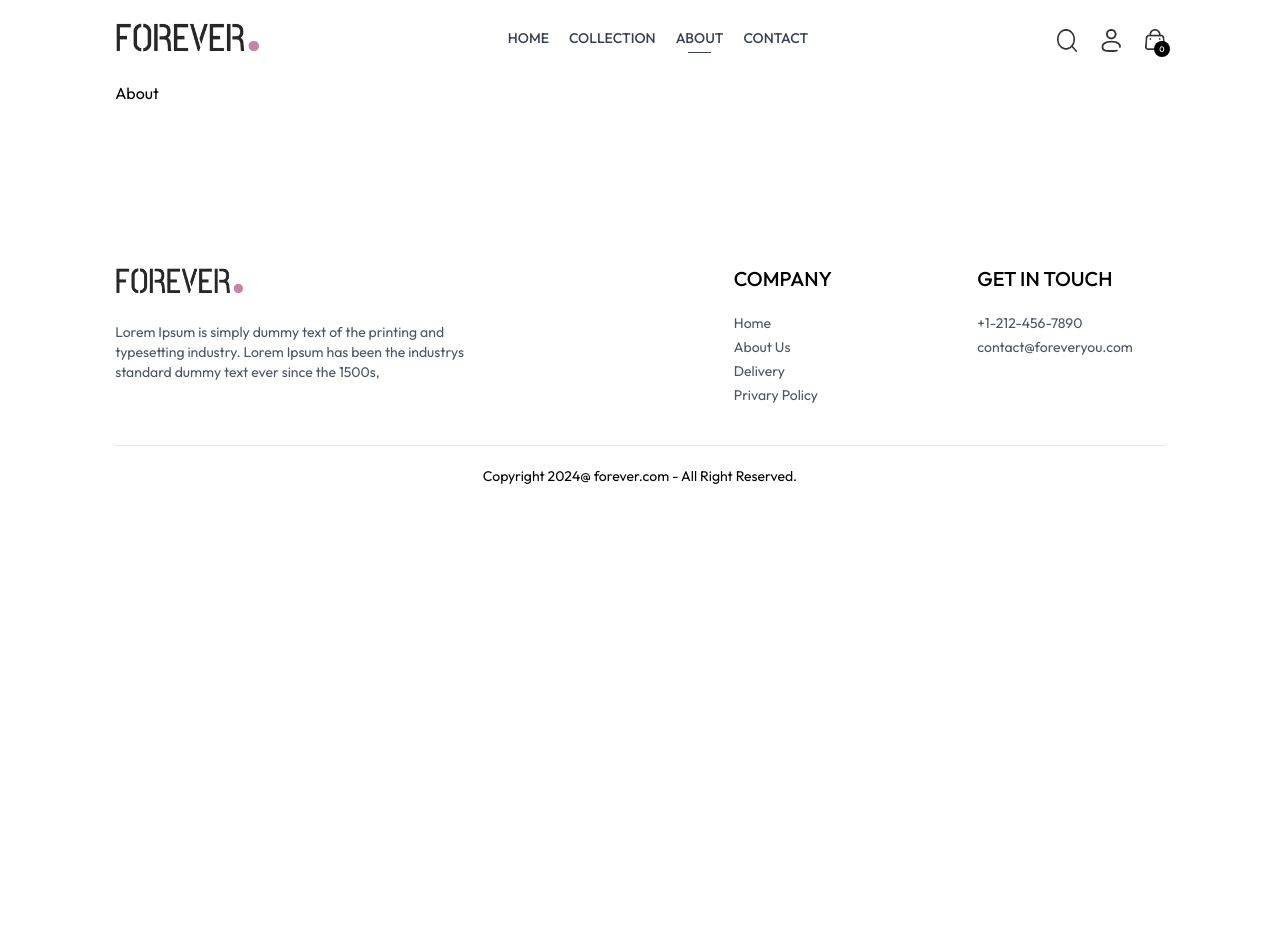
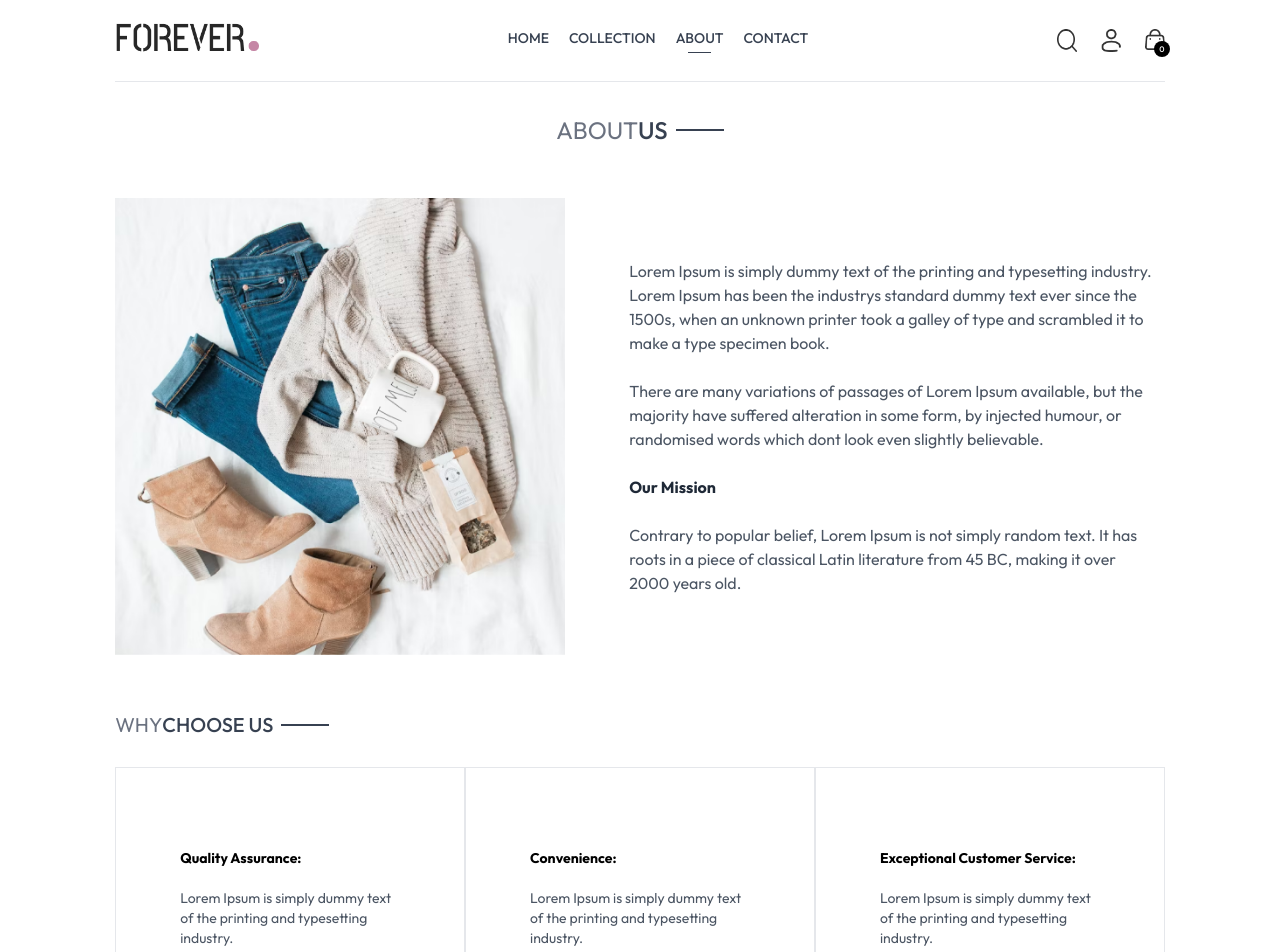
Before and after one commit to sheptianbagjautama/react-ecommerce, a React (Vite) app in the folder frontend/: page /about in a window 1280 px wide. Shown: the top 952 px of the page. Before the commit the page ends 800 px from the top, so only its background shows below. Built offline with nearby package versions, Linux system fonts and the light colour scheme.

Commit message:
Develop About Page

```diff
--- a/frontend/src/pages/About.jsx
+++ b/frontend/src/pages/About.jsx
@@ -1,7 +1,74 @@
 import React from "react";
+import Title from "../components/Title";
+import { assets } from "../assets/assets";
+import NewsletterBox from "../components/NewsletterBox";
 
 const About = () => {
-  return <div>About</div>;
+  return (
+    <div>
+      <div className="text-2xl text-center pt-8 border-t">
+        <Title text1="ABOUT" text2="US" />
+      </div>
+
+      <div className="my-10 flex flex-col md:flex-row gap-16">
+        <img
+          src={assets.about_img}
+          className="w-full md:max-w-[450px]"
+          alt=""
+        />
+        <div className="flex flex-col justify-center gap-6 md:w-2/4 text-gray-600">
+          <p>
+            Lorem Ipsum is simply dummy text of the printing and typesetting
+            industry. Lorem Ipsum has been the industrys standard dummy text
+            ever since the 1500s, when an unknown printer took a galley of type
+            and scrambled it to make a type specimen book.
+          </p>
+          <p>
+            There are many variations of passages of Lorem Ipsum available, but
+            the majority have suffered alteration in some form, by injected
+            humour, or randomised words which dont look even slightly
+            believable.
+          </p>
+          <b className="text-gray-800">Our Mission</b>
+          <p>
+            Contrary to popular belief, Lorem Ipsum is not simply random text.
+            It has roots in a piece of classical Latin literature from 45 BC,
+            making it over 2000 years old.
+          </p>
+        </div>
+      </div>
+
+      <div className="text-xl py-4">
+        <Title text1="WHY" text2="CHOOSE US" />
+      </div>
+
+      <div className="flex flex-col md:flex-row text-sm mb-20">
+        <div className="border px-10 md:px-16 py-8 sm:py-20 flex flex-col gap-5">
+          <b>Quality Assurance:</b>
+          <p className="text-gray-600">
+            Lorem Ipsum is simply dummy text of the printing and typesetting
+            industry.
+          </p>
+        </div>
+        <div className="border px-10 md:px-16 py-8 sm:py-20 flex flex-col gap-5">
+          <b>Convenience:</b>
+          <p className="text-gray-600">
+            Lorem Ipsum is simply dummy text of the printing and typesetting
+            industry.
+          </p>
+        </div>
+        <div className="border px-10 md:px-16 py-8 sm:py-20 flex flex-col gap-5">
+          <b>Exceptional Customer Service:</b>
+          <p className="text-gray-600">
+            Lorem Ipsum is simply dummy text of the printing and typesetting
+            industry.
+          </p>
+        </div>
+      </div>
+
+      <NewsletterBox />
+    </div>
+  );
 };
 
 export default About;
```
